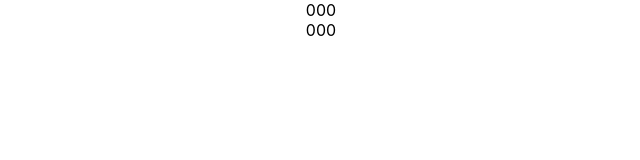
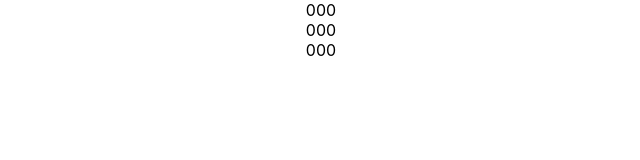
Before and after one commit to Nosov-Pavel/counter-del-me15.09, a React (Create React App) app: page / in a window 1280 px wide. Shown: the top 160 px of the page, without its empty margins (319-959 px from the left). Built offline with nearby package versions, Linux system fonts and the light colour scheme.

Commit message:
CounDuble3

```diff
--- a/src/App.js
+++ b/src/App.js
@@ -1,16 +1,23 @@
 import React, {useState} from "react";
 import "./App.css"
 
-function App(){
-    const initialCounters = [0,0,0];
+function App() {
+    const initialCounters = [0, 0, 0];
     const [counters, setCounters] = useState(initialCounters);
-const intCounters = [0,0,0];
-const [counters1, setCounters1]= useState(intCounters)
-    return(
+
+    const intCounters = [0, 0, 0];
+    const [counters1, setCounters1] = useState(intCounters);
+
+    const moreCounters =[0,0,0];
+    const [counters3, setCounters3] = useState(moreCounters);
+
+    return (
         <div className='App'>
             {counters}
             <br/>
             {counters1}
+            <br/>
+            {counters3}
         </div>
     );
 }
```
